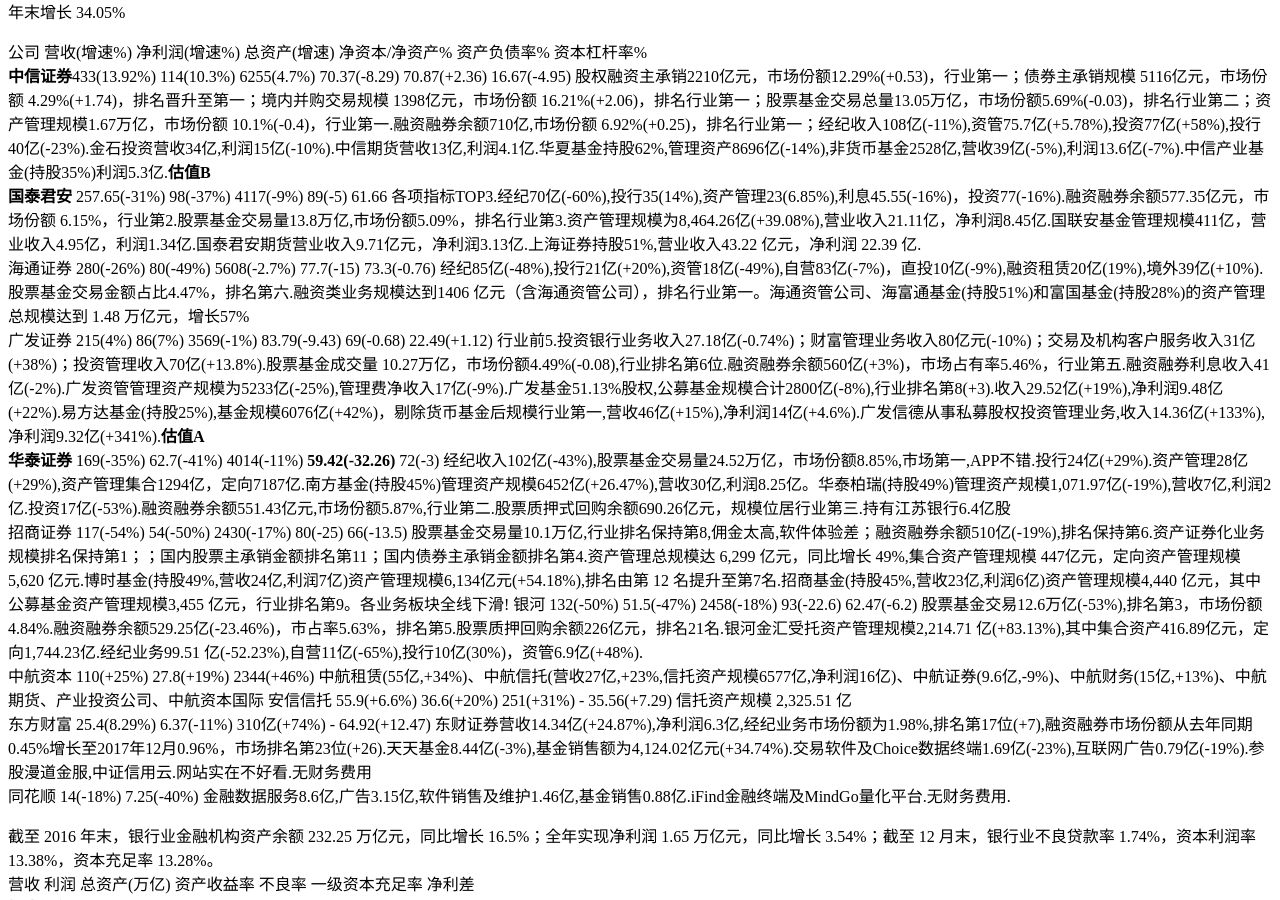
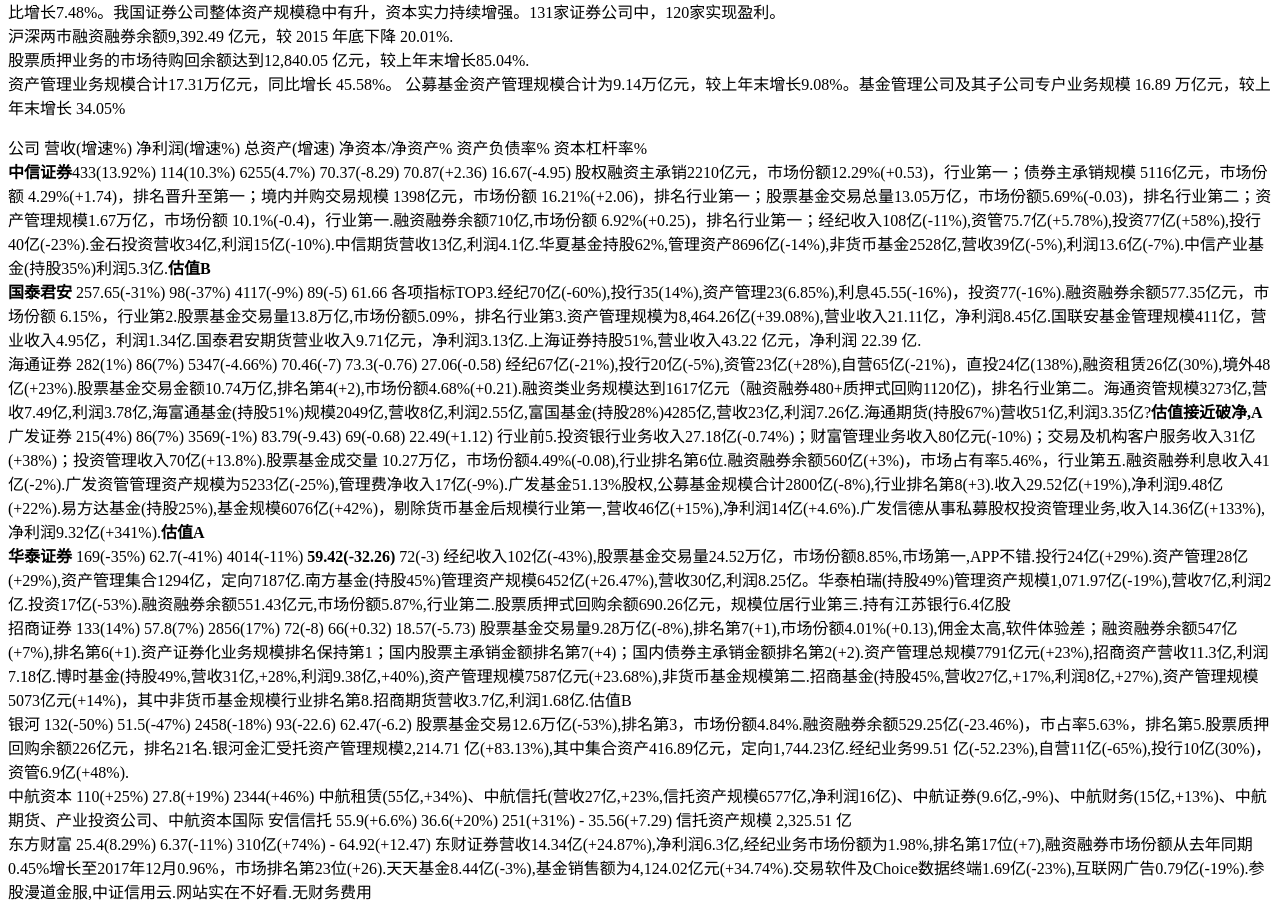
Before and after one commit to kingofhawks/kingofhawks.github.io, a Jekyll site: the page built from _posts/2017-11-24-重点上市公司2017年报汇总.md, in a window 1280 px wide and 900 px high, scrolled down 5026 px. Built offline with Jekyll 4.4.1, drawn with Linux system fonts in a browser that asks for light colours; our own code applies the rules of GitHub Pages for plain Markdown files; some of the changed text lies outside the part shown.

Commit message:
update post

```diff
--- a/_posts/2017-11-24-重点上市公司2017年报汇总.md
+++ b/_posts/2017-11-24-重点上市公司2017年报汇总.md
@@ -85,7 +85,9 @@
 
 
 世界前十大IVD（罗氏、西门子、雅培、丹纳赫(贝克曼)、赛默飞世尓(热电公司与飞世尔合并而来)、BD、美艾利尔(POCT,已被雅培收购)、日本希森美康、生物梅里埃、奥森多医疗(强生))占据了全球近80%的市场.营收从20亿到110亿美元不等.
-安图生物    9.8(36%)         3.5(25.8%)     74(+0.82)      10              1.03(61%/10.6%)      433            IVD。免疫诊断试剂为主，微生物检测。试剂占比90%,配套仪器
+目前全球体外诊断市场（包括仪器与试剂）主要由临床生化诊断、免疫诊断、分子诊断、微生物检测、血液学检测等部分构成，M&M 统计数据显示，免疫类产品在 2016年全球 IVD 市场规模中占比约 25%至 27%。由于体外诊断仪器的使用寿命一般超过 5 年，而试剂是一次性耗材，因此试剂在整个体外诊断市场中占据着绝大部分的份额，诊断试剂类耗材在2016 年全球 IVD 市场规模中占比达 80%，仪器类产品占比约 13.9%
+我国免疫诊断试剂近年来发展很快，占整个体外诊断试剂行业市场份额约为 29%，而发展较为成熟的生化诊断试剂依然占有重要的市场地位，达到 26%的市场份额，两者合计超过整个市场份额的一半，是我国体外诊断试剂市场中最重要的两类产品。血液学检测试剂市场份额为 12%，分子诊断占到 9%的市场份额，其它诊断试剂占到 24%的份额，包括了微生物检测试剂、床边检测等多种产品。
+安图生物    14(42%)         4.46(27%)     69(-4.76)      10              1.47(42%/10.54%)      649(+216)   IVD。免疫诊断试剂为主，生化和微生物检测。试剂11.58亿(+28%),仪器1.79亿(+485%).估值B
 迈克生物    14.89(38.77%)    3.12(24%)      54(-2.87)      17              0.86(50%/5.77%)      352(+185)  代理产品销售收入8.8亿(+65.40%)、自产产品销售收入同比增长11.96%
 九强生物    6.67(18%)       2.7(11%)        68.46(-3.68)   7               0.43(61%/6.43%)     70(+21)       IVD诊断试剂5.6亿(8%),占比83.64%
 **迪安诊断**    38(106%)     2.6(50%)       服务43/商业24   63(+3)          1.03(37%/2.69%)     571(+132)      Labcorp,奎斯特诊疗(DGX),IDXX      IVD诊断产品代理商,体检连锁,CRO,移动医疗.已建与在建连锁实验室为31家(+5).诊断服务14亿(+37%),诊断产品23.55亿(+208%).健康体检业务达4123万(+162%).积极引用Docker虚拟化技术!
@@ -135,10 +137,10 @@
 公司        营收(增速%)       净利润(增速%)      总资产(增速)   净资本/净资产%    资产负债率%    资本杠杆率%
 **中信证券**433(13.92%)       114(10.3%)        6255(4.7%)     70.37(-8.29)    70.87(+2.36)   16.67(-4.95)  股权融资主承销2210亿元，市场份额12.29%(+0.53)，行业第一；债券主承销规模 5116亿元，市场份额 4.29%(+1.74)，排名晋升至第一；境内并购交易规模 1398亿元，市场份额 16.21%(+2.06)，排名行业第一；股票基金交易总量13.05万亿，市场份额5.69%(-0.03)，排名行业第二；资产管理规模1.67万亿，市场份额 10.1%(-0.4)，行业第一.融资融券余额710亿,市场份额 6.92%(+0.25)，排名行业第一；经纪收入108亿(-11%),资管75.7亿(+5.78%),投资77亿(+58%),投行40亿(-23%).金石投资营收34亿,利润15亿(-10%).中信期货营收13亿,利润4.1亿.华夏基金持股62%,管理资产8696亿(-14%),非货币基金2528亿,营收39亿(-5%),利润13.6亿(-7%).中信产业基金(持股35%)利润5.3亿.**估值B**
 **国泰君安** 257.65(-31%)     98(-37%)         4117(-9%)      89(-5)            61.66        各项指标TOP3.经纪70亿(-60%),投行35(14%),资产管理23(6.85%),利息45.55(-16%)，投资77(-16%).融资融券余额577.35亿元，市场份额 6.15%，行业第2.股票基金交易量13.8万亿,市场份额5.09%，排名行业第3.资产管理规模为8,464.26亿(+39.08%),营业收入21.11亿，净利润8.45亿.国联安基金管理规模411亿，营业收入4.95亿，利润1.34亿.国泰君安期货营业收入9.71亿元，净利润3.13亿.上海证券持股51%,营业收入43.22 亿元，净利润 22.39 亿.
-海通证券     280(-26%)         80(-49%)         5608(-2.7%)    77.7(-15)         73.3(-0.76)   经纪85亿(-48%),投行21亿(+20%),资管18亿(-49%),自营83亿(-7%)，直投10亿(-9%),融资租赁20亿(19%),境外39亿(+10%).股票基金交易金额占比4.47%，排名第六.融资类业务规模达到1406 亿元（含海通资管公司），排名行业第一。海通资管公司、海富通基金(持股51%)和富国基金(持股28%)的资产管理总规模达到 1.48 万亿元，增长57%
-广发证券     215(4%)         86(7%)          3569(-1%)      83.79(-9.43)      69(-0.68)    22.49(+1.12) 行业前5.投资银行业务收入27.18亿(-0.74%)；财富管理业务收入80亿元(-10%)；交易及机构客户服务收入31亿(+38%)；投资管理收入70亿(+13.8%).股票基金成交量 10.27万亿，市场份额4.49%(-0.08),行业排名第6位.融资融券余额560亿(+3%)，市场占有率5.46%，行业第五.融资融券利息收入41亿(-2%).广发资管管理资产规模为5233亿(-25%),管理费净收入17亿(-9%).广发基金51.13%股权,公募基金规模合计2800亿(-8%),行业排名第8(+3).收入29.52亿(+19%),净利润9.48亿(+22%).易方达基金(持股25%),基金规模6076亿(+42%)，剔除货币基金后规模行业第一,营收46亿(+15%),净利润14亿(+4.6%).广发信德从事私募股权投资管理业务,收入14.36亿(+133%),净利润9.32亿(+341%).**估值A**
+海通证券     282(1%)         86(7%)           5347(-4.66%)    70.46(-7)         73.3(-0.76)     27.06(-0.58)  经纪67亿(-21%),投行20亿(-5%),资管23亿(+28%),自营65亿(-21%)，直投24亿(138%),融资租赁26亿(30%),境外48亿(+23%).股票基金交易金额10.74万亿,排名第4(+2),市场份额4.68%(+0.21).融资类业务规模达到1617亿元（融资融券480+质押式回购1120亿)，排名行业第二。海通资管规模3273亿,营收7.49亿,利润3.78亿,海富通基金(持股51%)规模2049亿,营收8亿,利润2.55亿,富国基金(持股28%)4285亿,营收23亿,利润7.26亿.海通期货(持股67%)营收51亿,利润3.35亿?**估值接近破净,A**
+广发证券     215(4%)          86(7%)            3569(-1%)      83.79(-9.43)      69(-0.68)    22.49(+1.12) 行业前5.投资银行业务收入27.18亿(-0.74%)；财富管理业务收入80亿元(-10%)；交易及机构客户服务收入31亿(+38%)；投资管理收入70亿(+13.8%).股票基金成交量 10.27万亿，市场份额4.49%(-0.08),行业排名第6位.融资融券余额560亿(+3%)，市场占有率5.46%，行业第五.融资融券利息收入41亿(-2%).广发资管管理资产规模为5233亿(-25%),管理费净收入17亿(-9%).广发基金51.13%股权,公募基金规模合计2800亿(-8%),行业排名第8(+3).收入29.52亿(+19%),净利润9.48亿(+22%).易方达基金(持股25%),基金规模6076亿(+42%)，剔除货币基金后规模行业第一,营收46亿(+15%),净利润14亿(+4.6%).广发信德从事私募股权投资管理业务,收入14.36亿(+133%),净利润9.32亿(+341%).**估值A**
 **华泰证券**  169(-35%)        62.7(-41%)        4014(-11%)  **59.42(-32.26)**   72(-3)        经纪收入102亿(-43%),股票基金交易量24.52万亿，市场份额8.85%,市场第一,APP不错.投行24亿(+29%).资产管理28亿(+29%),资产管理集合1294亿，定向7187亿.南方基金(持股45%)管理资产规模6452亿(+26.47%),营收30亿,利润8.25亿。华泰柏瑞(持股49%)管理资产规模1,071.97亿(-19%),营收7亿,利润2亿.投资17亿(-53%).融资融券余额551.43亿元,市场份额5.87%,行业第二.股票质押式回购余额690.26亿元，规模位居行业第三.持有江苏银行6.4亿股
-招商证券      117(-54%)        54(-50%)         2430(-17%)     80(-25)            66(-13.5)    股票基金交易量10.1万亿,行业排名保持第8,佣金太高,软件体验差；融资融券余额510亿(-19%),排名保持第6.资产证券化业务规模排名保持第1；；国内股票主承销金额排名第11；国内债券主承销金额排名第4.资产管理总规模达 6,299 亿元，同比增长 49%,集合资产管理规模 447亿元，定向资产管理规模 5,620 亿元.博时基金(持股49%,营收24亿,利润7亿)资产管理规模6,134亿元(+54.18%),排名由第 12 名提升至第7名.招商基金(持股45%,营收23亿,利润6亿)资产管理规模4,440 亿元，其中公募基金资产管理规模3,455 亿元，行业排名第9。各业务板块全线下滑!
+招商证券      133(14%)        57.8(7%)          2856(17%)     72(-8)            66(+0.32)    18.57(-5.73) 股票基金交易量9.28万亿(-8%),排名第7(+1),市场份额4.01%(+0.13),佣金太高,软件体验差；融资融券余额547亿(+7%),排名第6(+1).资产证券化业务规模排名保持第1；国内股票主承销金额排名第7(+4)；国内债券主承销金额排名第2(+2).资产管理总规模7791亿元(+23%),招商资产营收11.3亿,利润7.18亿.博时基金(持股49%,营收31亿,+28%,利润9.38亿,+40%),资产管理规模7587亿元(+23.68%),非货币基金规模第二.招商基金(持股45%,营收27亿,+17%,利润8亿,+27%),资产管理规模5073亿元(+14%)，其中非货币基金规模行业排名第8.招商期货营收3.7亿,利润1.68亿.估值B
 银河         132(-50%)         51.5(-47%)       2458(-18%)    93(-22.6)           62.47(-6.2)  股票基金交易12.6万亿(-53%),排名第3，市场份额4.84%.融资融券余额529.25亿(-23.46%)，市占率5.63%，排名第5.股票质押回购余额226亿元，排名21名.银河金汇受托资产管理规模2,214.71 亿(+83.13%),其中集合资产416.89亿元，定向1,744.23亿.经纪业务99.51 亿(-52.23%),自营11亿(-65%),投行10亿(30%)，资管6.9亿(+48%).
 中航资本      110(+25%)        27.8(+19%)        2344(+46%)    中航租赁(55亿,+34%)、中航信托(营收27亿,+23%,信托资产规模6577亿,净利润16亿)、中航证券(9.6亿,-9%)、中航财务(15亿,+13%)、中航期货、产业投资公司、中航资本国际
 安信信托     55.9(+6.6%)      36.6(+20%)      251(+31%)            -               35.56(+7.29)     信托资产规模 2,325.51 亿
@@ -221,7 +223,7 @@
 华域汽车   1243(17.8%)      60.76(16%)      14.46(+0.79)      57.4(-1.82)  44.75%(+6%)   零部件厂商,来自于上汽集团以外的整车客户
 比亚迪     1034(29%)        50(79%)        汽车28/手机10       62%(-7)    汽車570亿(+40%),手机部件及组装390亿(+17%),电池及光伏73亿(+21%).新能源汽车销量同比大幅增长 69.85%至 9.6 万辆，销量蝉连全球第一.新能源汽车业务收入约34,618百万元(+80.27%).传统燃油汽车销量约 32.6 万辆(+1.78%).定增价格 57.40 元
 
-**万华化学**531(76%)         111(202%)      40(+8.8)      53.28(-10.6)  **周期股首选**全球最大的MDI供应商(份额超过20%).MDI收入298亿(+81%),石化系列153亿(+85%,丙烯产能 75 万吨),精细化工及新材料42亿(+53%)..30 万吨 TDI 装置，预计2018 年建成.估值合理.  国航
+**万华化学**531(76%)         111(202%)      40(+8.8)      53.28(-10.6)  **周期股首选**全球最大的MDI供应商(份额超过20%).MDI收入298亿(+81%),石化系列153亿(+85%,丙烯产能 75 万吨),精细化工及新材料42亿(+53%)..30 万吨 TDI 装置，预计2018 年建成.估值合理.  国航        1213(+7.7%)      72(+6%)        17.1(-5.33)   59.73(-6.15) 飞机655架(),旅客运输量1.02 亿人次，同比增加 5.15%；客座率 81.14%，同比上升 0.46 个百分点.国泰航空29.99%股权,深圳航空51%,山东航空22.8% .汇兑收益29.39亿(+71亿).估值B
 南航　      1274(+11%)       59(17)         11.8(-3.85)   71.53(-1.18)  飞机754架(+52).现有新疆、北方、深圳等 16 家分公司和厦门航空、汕头航空、贵州航空、珠海航空、重庆航空、河南航空等 6 家控股航空子公司.在广州投入运力超过 195 架.运输旅客 1.26 亿人次，同比增长 10.19%；平均客座率 82.2%，同比增长 1.69个百分点；汇兑收益17.9亿,2016年汇兑损失32亿.**交易价值较高的周期股,估值B**
 中国核电  核电机组达16 台，控股总装机容量达1325.1 万千瓦，同比增长15.11%
 贵州茅台
```
